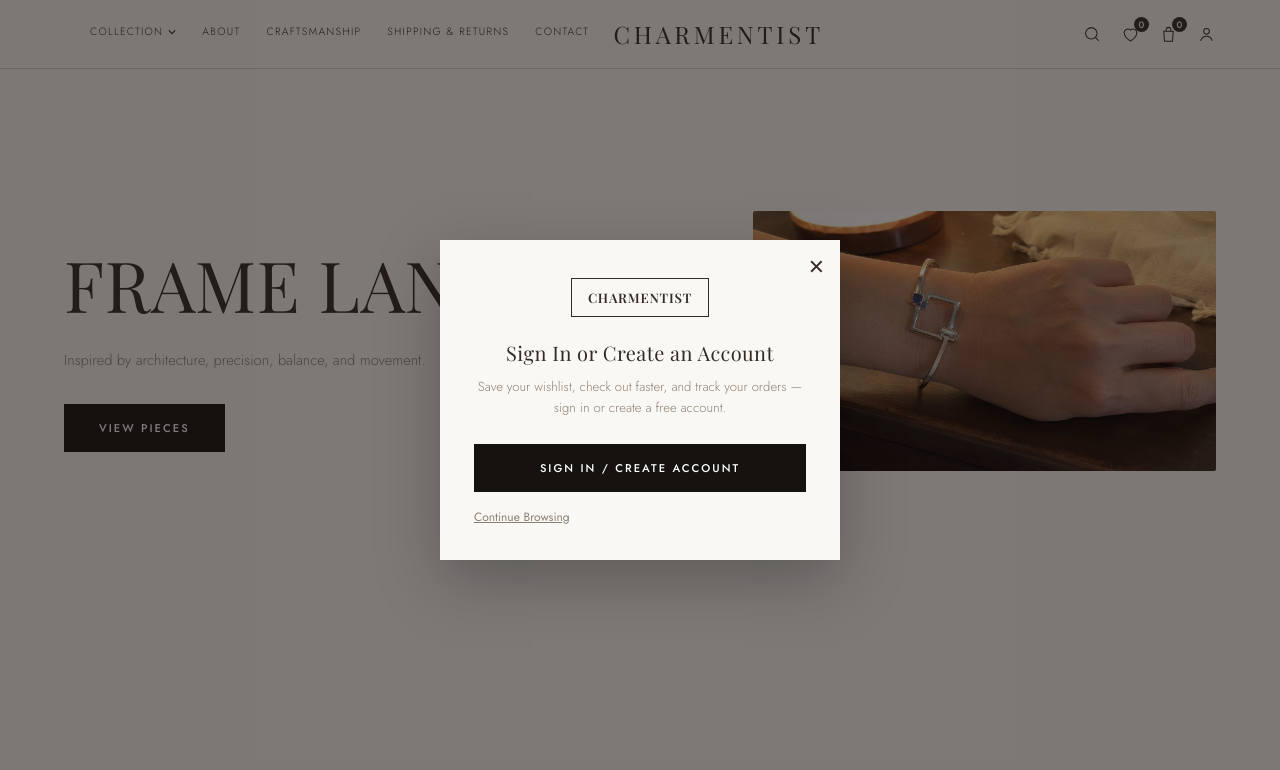
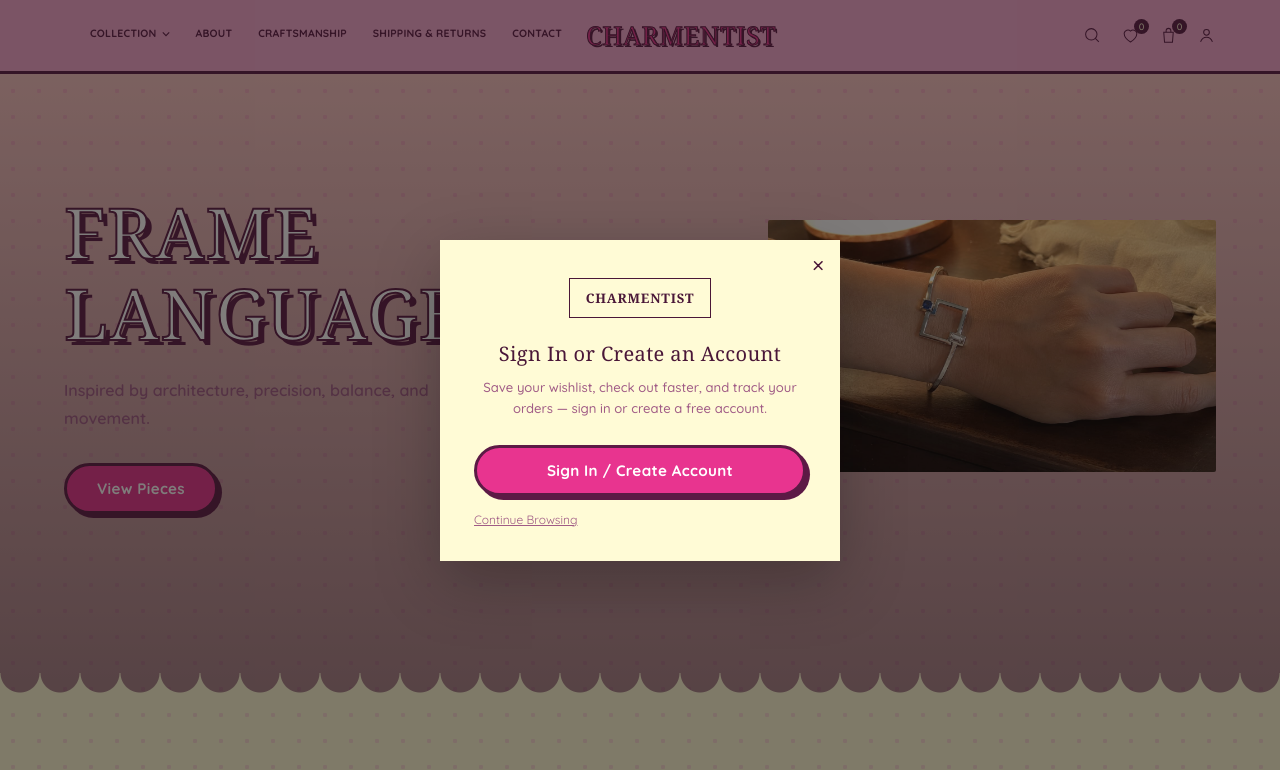
Before and after one commit to yLnda78/theworldofcharmentist, a plain HTML site: page collection-geometry.html in a window 1280 px wide. Shown: the top 770 px of the page. Drawn offline with nearby package versions, Linux system fonts and the light colour scheme; no server answers; a web font is replaced by a local one.

Commit message:
Update collection-geometry.html

```diff
--- a/collection-geometry.html
+++ b/collection-geometry.html
@@ -5,6 +5,7 @@
   <meta name="viewport" content="width=device-width, initial-scale=1">
   <title>Frame Language Collection — CHARMENTIST</title>
   <link rel="stylesheet" href="assets/css/style.css">
+<link rel="stylesheet" href="assets/css/girly.css">
 </head>
 <body data-page="collection-geometry.html">
 <div id="site-header" data-variant="light"></div>
```
